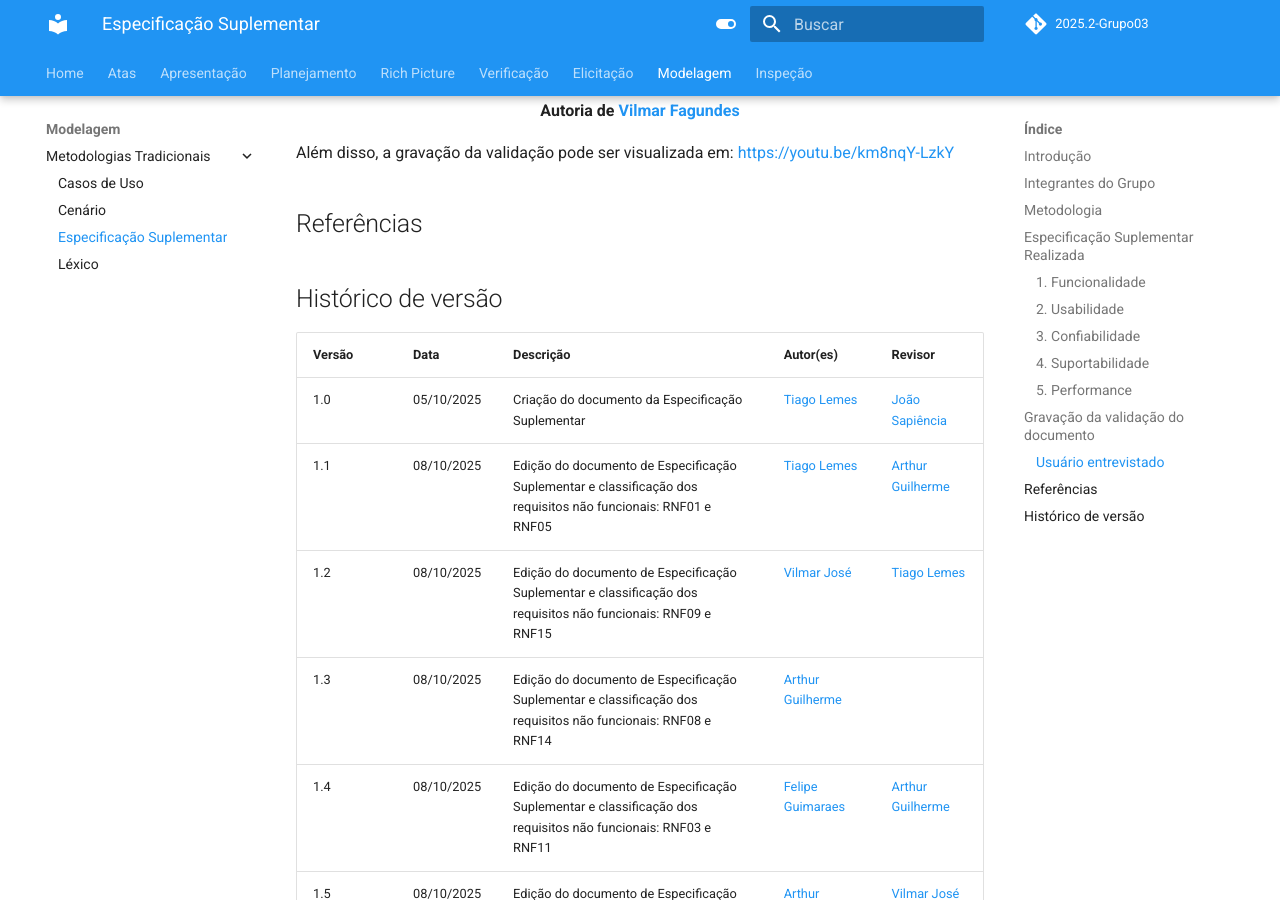
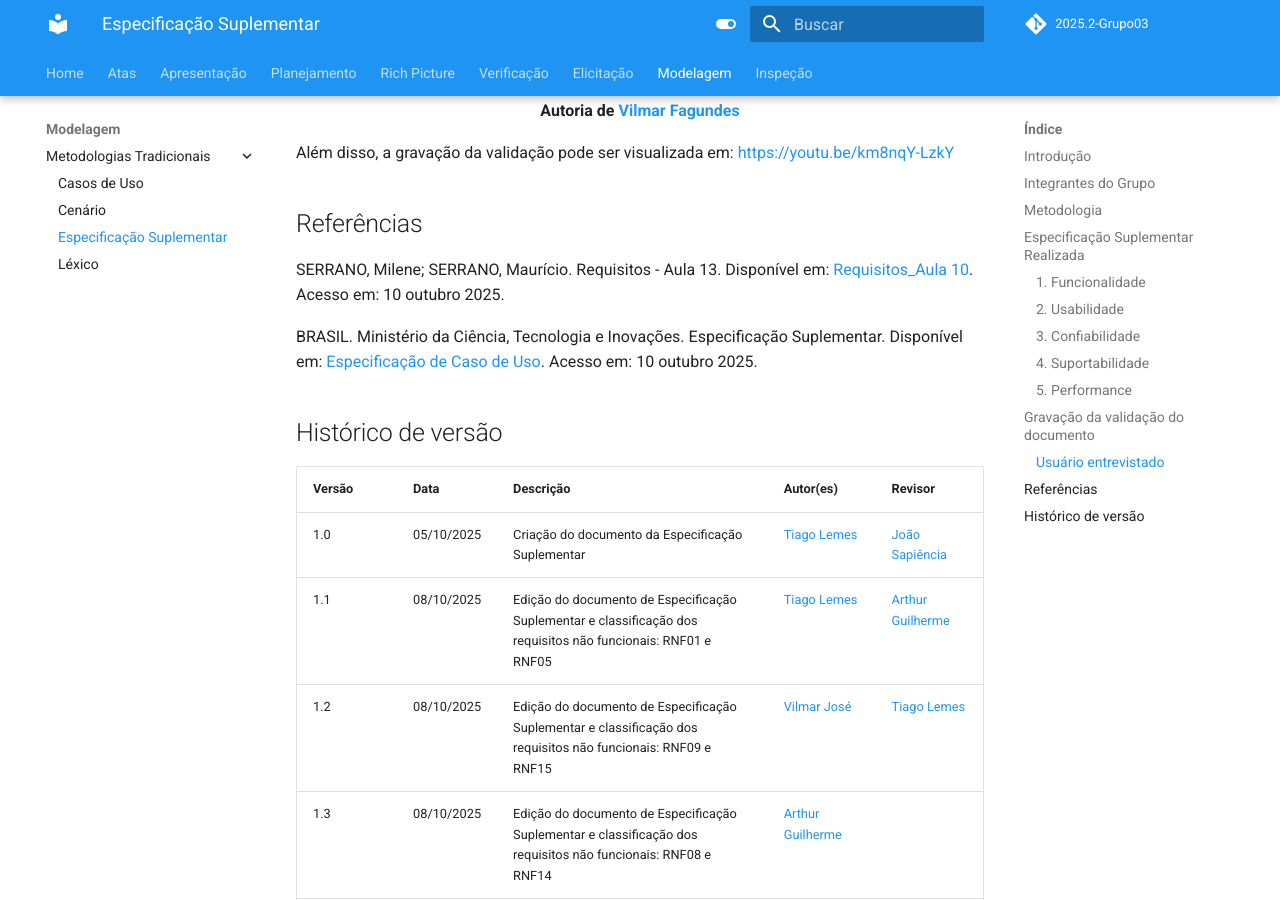
Before and after one commit to Requisitos-de-Software/2025.2-Grupo03, an MkDocs documentation site: the page built from docs/Modelagem/especificacao_suplementar.md, in a window 1280 px wide and 900 px high, scrolled down 4914 px. Built offline with MkDocs 1.6.1 and Material for MkDocs 9.7.7, drawn with Linux system fonts in a browser that asks for light colours; comment, search, counter and statistics services are not loaded.

```diff
--- a/docs/Modelagem/especificacao_suplementar.md
+++ b/docs/Modelagem/especificacao_suplementar.md
@@ -141,6 +141,9 @@ Vale ressaltar que o usuário entrevistado se enquadra no nosso perfil de usuár
 Além disso, a gravação da validação pode ser visualizada em: [https://youtu.be/km8nqY-LzkY](https://youtu.be/km8nqY-LzkY)
 
 ## Referências
+SERRANO, Milene; SERRANO, Maurício. Requisitos - Aula 13. Disponível em: [Requisitos_Aula 10](../arquivos/Suplementar_Aula13.pdf). Acesso em: 10 outubro 2025.
+
+BRASIL. Ministério da Ciência, Tecnologia e Inovações. Especificação Suplementar. Disponível em: [Especificação de Caso de Uso](../arquivos/SiglaProjeto_EspecificacaoCasoUso.pdf). Acesso em: 10 outubro 2025.
 
 ## Histórico de versão
 
```
Also changed, not shown: docs/Modelagem/casos_de_uso.md (+1 -0 lines), docs/Modelagem/cenario.md (+3 -0 lines), docs/Modelagem/lexico.md (+1 -0 lines), 2 other files.
